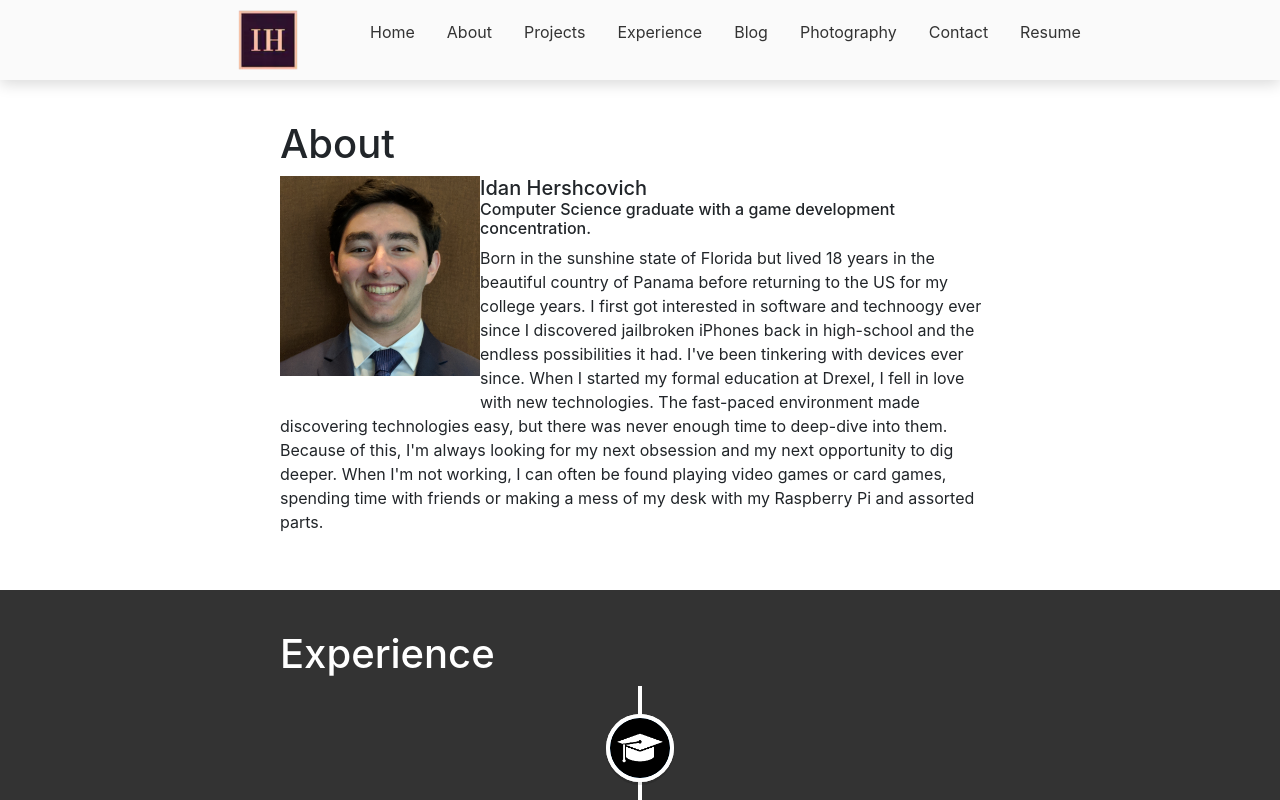
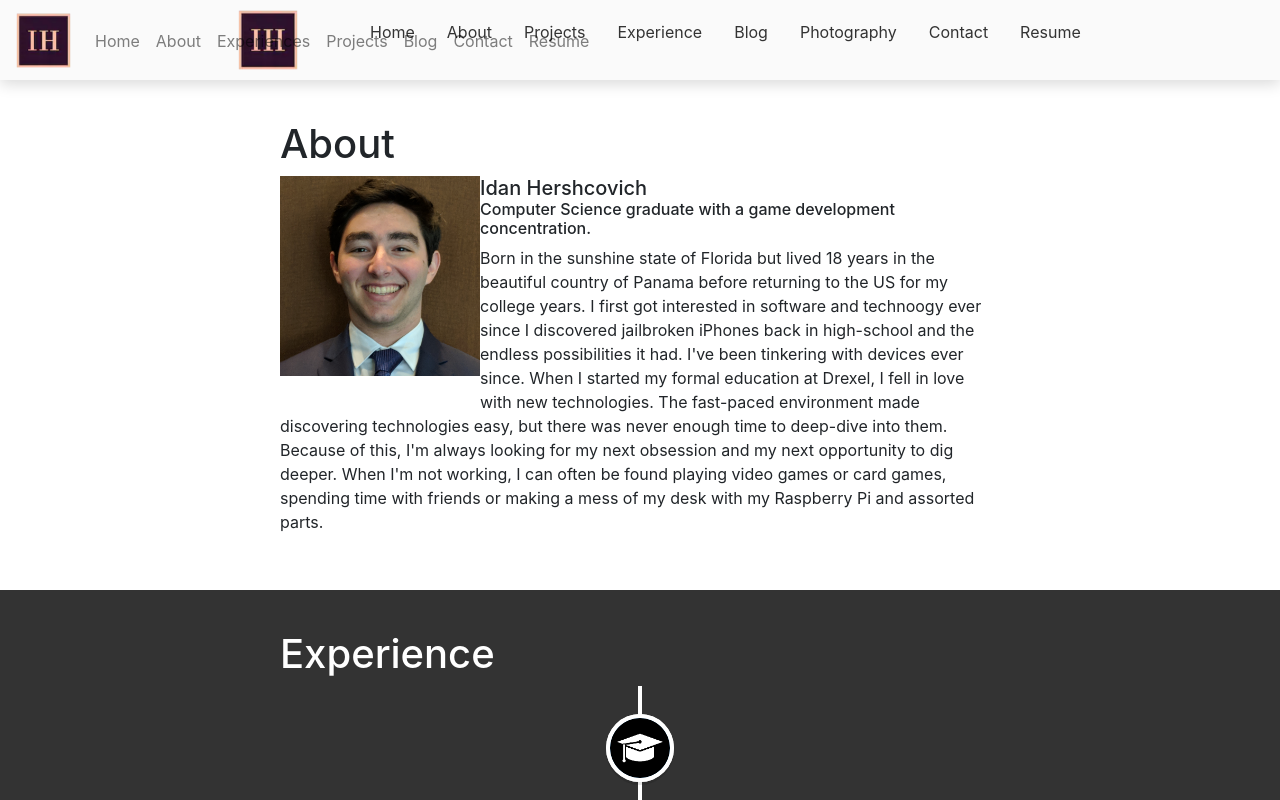
Before and after one commit to IdanHershcovich/DansDevLand, a React (Create React App) app: page / in a window 1280 px wide. Shown: the top 800 px of the page. Built offline with nearby package versions, Linux system fonts and the light colour scheme.

Commit message:
Working on styling, implemented bootstrap navbar

```diff
--- /dev/null
+++ b/src/Components/Blog.js
@@ -0,0 +1,15 @@
+import React, { Component } from 'react';
+
+
+
+class Blog extends Component {
+    render() {
+        return (
+            <div>
+                <h2> Coming Soon!</h2>
+            </div>
+        );
+    }
+}
+
+export default Blog
--- a/src/Components/Home.js
+++ b/src/Components/Home.js
@@ -3,12 +3,12 @@ import "../App.css";
 import Navbar from "./Navbar";
 import Section from "./Section";
 import Footer from "./Footer"
-import dummyText from "../DummyText";
 import About from "./About"
 import Timeline from "./Timeline"
-import Cards from "./Cards"
+import Projects from "./Projects"
+import Blog from "./Blog"
 
-
+// Colors: #fabea8 and #30132c
 import 'bootstrap/dist/css/bootstrap.min.css';
 
 class Home extends Component {
@@ -30,13 +30,13 @@ class Home extends Component {
           />
           <Section
             title="Recent Projects"
-            subtitle={<Cards/>}
+            subtitle={<Projects/>}
             dark={false}
             id="projects"
           />
           <Section
             title="Blog"
-            subtitle={dummyText}
+            subtitle={<Blog/>}
             dark={true}
             id="blog"
           />
@@ -50,8 +50,6 @@ class Home extends Component {
             id="contact"
           />
         </div>
-
-
     );
   }
 }
--- a/src/Components/Navbar.js
+++ b/src/Components/Navbar.js
@@ -2,16 +2,66 @@ import React, { Component } from "react";
 import { Link, animateScroll as scroll } from "react-scroll"
 import ResumePDF from "./ResumePDF";
 import IH_Logo from "../Media/ih_logo.png"
+import Pdf from "../Media/Idan_Hershcovich_2020.pdf";
 
-export default class Navbar extends Component {
+import { Navbar, NavDropdown, Nav } from 'react-bootstrap'
 
+export default class Navbars extends Component {
+  state = {
+    isTop:true,
+    navBG: ''
+  }
+
+  componentDidMount() {
+    document.addEventListener('scroll', () => {
+      const isTop = window.scrollY < 100 ? "transparent" : "light";
+      if (isTop !== this.state.isTop) {
+        this.setState({isTop})
+        this.setState({navBG: isTop})
+        console.log(this.state.navBG)
+
+      }
+    })
+  }
   scrollToTop = () => {
     scroll.scrollToTop({
       duration: 400
     });
+    this.setState.isTop = true;
   }
   render() {
     return (
+      <div>
+        <Navbar fixed="top" bg={this.state.navBG} expand="lg">
+          <Navbar.Brand>
+            <img
+              src={IH_Logo}
+              width="55"
+              height="55"
+              className="d-inline-block align-top"
+              alt="React Bootstrap logo"
+            />
+          </Navbar.Brand>
+          <Navbar.Toggle aria-controls="basic-navbar-nav" />
+          <Navbar.Collapse id="basic-navbar-nav">
+            <Nav className="mr-auto">
+              <Nav.Link onClick={this.scrollToTop}>Home</Nav.Link>
+              <Nav.Link href="#about">About</Nav.Link>
+              <Nav.Link href="#experience">Experiences</Nav.Link>
+              <Nav.Link href="#projects">Projects</Nav.Link>
+              <Nav.Link href="#blog">Blog</Nav.Link>
+              <Nav.Link href="#contact">Contact</Nav.Link>
+              <Nav.Link href={Pdf}>Resume</Nav.Link>
+              {/* <NavDropdown title="Photography" id="basic-nav-dropdown">
+                <NavDropdown.Item href="#action/3.1">Japan</NavDropdown.Item>
+                <NavDropdown.Item href="#action/3.2">March of the Living</NavDropdown.Item>
+                <NavDropdown.Item href="#action/3.3">Something</NavDropdown.Item>
+                <NavDropdown.Divider />
+                <NavDropdown.Item href="#action/3.4">Separated link</NavDropdown.Item>
+              </NavDropdown> */}
+            </Nav>
+          </Navbar.Collapse>
+        </Navbar>
         <nav className="nav" id="navbar">
           <div className="nav-content">
             <img
@@ -74,10 +124,11 @@ export default class Navbar extends Component {
                 duration={300}
               >Contact</Link>
 
-            <ResumePDF/>
+              <ResumePDF />
             </ul>
           </div>
         </nav>
+      </div>
     );
   }
 }
--- a/src/Components/Cards.js
+++ b/src/Components/Projects.js
@@ -5,7 +5,7 @@ import Clustering from "../Media/Clustering.png"
 import HolyTesters from "../Media/HolyTesters.png"
 
 
-export default class Cards extends Component {
+export default class Projects extends Component {
     render() {
         return (
             <div>
@@ -77,6 +77,9 @@ export default class Cards extends Component {
                         </Card>
 
                     </CardDeck>
+                    <div style={{textAlign:'right'}}>
+                    <a href="hhttps://github.com/IdanHershcovich" > More Projects and Coursework on my GitHub </a>
+                    </div>
                 </div>
 
                 <div>
```
Lines whose indentation alone changed are shown as unchanged.
